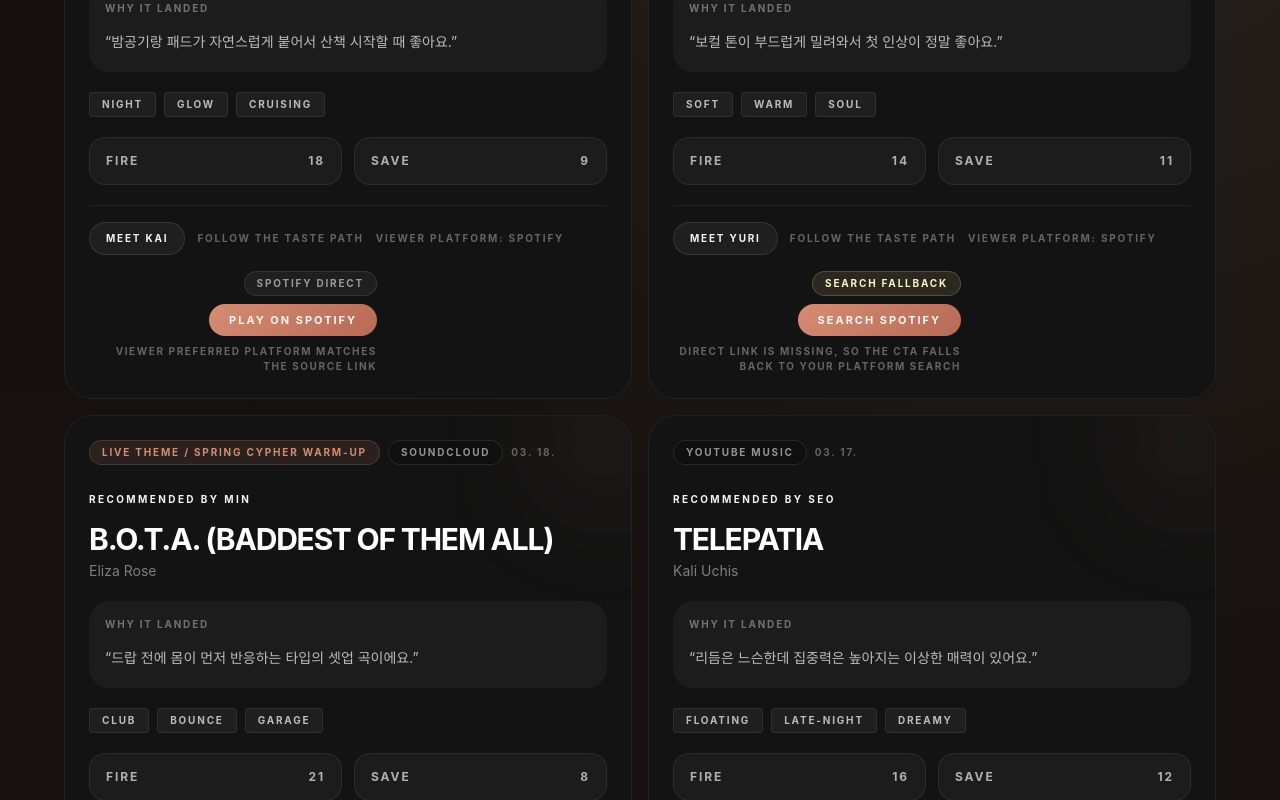
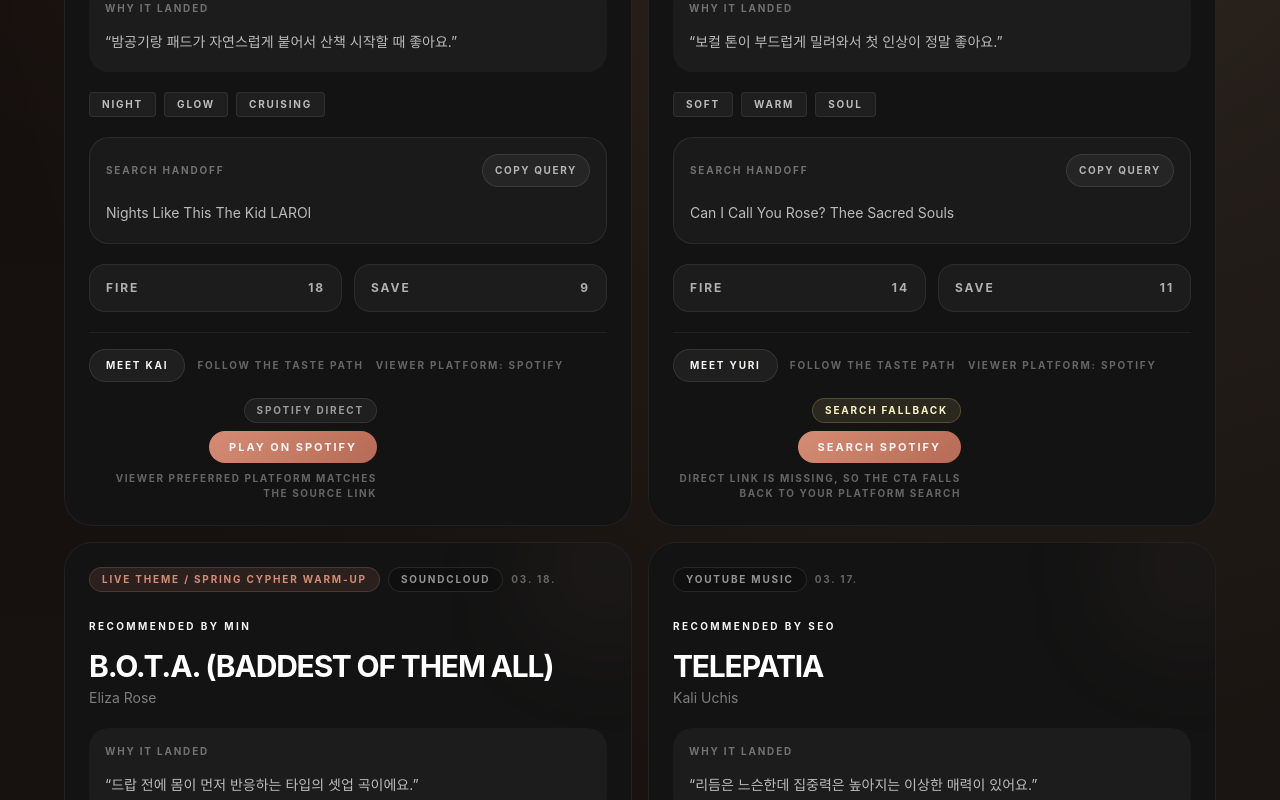
Before and after one commit to MrTMI-0315/onochu, a Next.js app: page /recommendations in a window 1280 px wide. Shown: the part 1320-2120 px from the top of the page. Built offline with nearby package versions, Linux system fonts and the light colour scheme.

Commit message:
feat: expose v0.4 search handoff in ui

```diff
--- a/components/profile-edit-form.tsx
+++ b/components/profile-edit-form.tsx
@@ -68,6 +68,7 @@ export function ProfileEditForm({
     "spotify",
     "apple_music",
     "youtube_music",
+    "melon",
     "soundcloud",
   ];
   const preferredGenreOrder = [
@@ -386,6 +387,7 @@ export function ProfileEditForm({
                       spotify: "Most popular streaming platform",
                       apple_music: "High-quality audio",
                       youtube_music: "Largest music library",
+                      melon: "Korean streaming staple",
                       soundcloud: "Independent artists",
                     };
 
--- a/components/recommendation-card.tsx
+++ b/components/recommendation-card.tsx
@@ -1,5 +1,6 @@
 "use client";
 
+import { useState } from "react";
 import Link from "next/link";
 import { getMemberName, platformLabels } from "@/lib/mock-data";
 import { resolveRecommendationLink } from "@/lib/platform-links";
@@ -34,6 +35,9 @@ export function RecommendationCard({
   onToggleEngagement,
   showEngagementControls = true,
 }: RecommendationCardProps) {
+  const [copyStatus, setCopyStatus] = useState<"idle" | "copied" | "failed">(
+    "idle",
+  );
   const memberName =
     recommendation.memberNickname || getMemberName(recommendation.memberId);
   const memberProfileHref = `/members/${recommendation.memberId}`;
@@ -51,6 +55,9 @@ export function RecommendationCard({
   });
   const initials = memberName.slice(0, 1).toUpperCase();
   const mobileComment = recommendation.mobileComment || recommendation.comment;
+  const searchQuery =
+    recommendation.searchQuery?.trim() ||
+    `${recommendation.trackTitle} ${recommendation.artistName}`.trim();
   const resolvedPlatformLabel = viewerPlatform
     ? platformLabels[viewerPlatform]
     : platformLabels[recommendation.platform];
@@ -72,6 +79,17 @@ export function RecommendationCard({
         "border-[color:rgba(64,81,112,0.35)] bg-[color:rgba(64,81,112,0.18)] text-[color:var(--paper)] shadow-[0_0_30px_rgba(64,81,112,0.14)]",
     },
   ];
+
+  async function handleCopySearchQuery() {
+    try {
+      await navigator.clipboard.writeText(searchQuery);
+      setCopyStatus("copied");
+      window.setTimeout(() => setCopyStatus("idle"), 1600);
+    } catch {
+      setCopyStatus("failed");
+      window.setTimeout(() => setCopyStatus("idle"), 2000);
+    }
+  }
 
   if (mobileSimple) {
     return (
@@ -119,6 +137,28 @@ export function RecommendationCard({
               {tag}
             </span>
           ))}
+        </div>
+
+        <div className="mt-5 rounded-[0.18rem] border border-[rgba(109,66,60,0.12)] bg-[rgba(241,233,210,0.58)] px-4 py-3">
+          <div className="flex items-center justify-between gap-3">
+            <p className="text-[0.8rem] font-semibold uppercase tracking-[0.16em] text-[rgba(64,52,44,0.5)]">
+              Search handoff
+            </p>
+            <button
+              type="button"
+              onClick={handleCopySearchQuery}
+              className="text-[0.82rem] font-semibold text-[var(--primary-strong)]"
+            >
+              {copyStatus === "copied"
+                ? "Copied"
+                : copyStatus === "failed"
+                  ? "Retry copy"
+                  : "Copy query"}
+            </button>
+          </div>
+          <p className="mt-2 text-[0.94rem] leading-6 text-[rgba(64,52,44,0.78)]">
+            {searchQuery}
+          </p>
         </div>
 
         <div className="mt-6 flex items-center justify-between border-t border-[rgba(109,66,60,0.12)] pt-4">
@@ -225,6 +265,26 @@ export function RecommendationCard({
           ))}
         </div>
 
+        <div className="rounded-[1.25rem] border border-white/8 bg-white/3 p-4">
+          <div className="flex flex-wrap items-center justify-between gap-3">
+            <p className="text-[10px] font-bold uppercase tracking-[0.18em] text-white/38">
+              Search handoff
+            </p>
+            <button
+              type="button"
+              onClick={handleCopySearchQuery}
+              className="rounded-full border border-white/10 bg-white/5 px-3 py-2 text-[10px] font-bold uppercase tracking-[0.16em] text-white/65 transition hover:border-[color:rgba(213,140,116,0.28)] hover:text-white"
+            >
+              {copyStatus === "copied"
+                ? "Copied"
+                : copyStatus === "failed"
+                  ? "Retry copy"
+                  : "Copy query"}
+            </button>
+          </div>
+          <p className="mt-3 text-sm leading-7 text-white/70">{searchQuery}</p>
+        </div>
+
         {showEngagementControls ? (
           <div className="grid grid-cols-2 gap-3">
             {engagementButtons.map((button) => (
--- a/components/recommendation-composer.tsx
+++ b/components/recommendation-composer.tsx
@@ -35,6 +35,7 @@ const platformDescriptions: Partial<Record<MusicPlatform, string>> = {
   spotify: "Most popular streaming platform",
   apple_music: "High-quality audio",
   youtube_music: "Largest music library",
+  melon: "Korean streaming staple",
   soundcloud: "Independent artists",
   other: "Bring your own link",
 };
@@ -42,6 +43,7 @@ const mobilePlatformOrder: MusicPlatform[] = [
   "spotify",
   "apple_music",
   "youtube_music",
+  "melon",
   "soundcloud",
 ];
 
@@ -440,8 +442,8 @@ export function RecommendationComposer({
                   </div>
                 ) : (
                   <p className="mt-4 text-[0.96rem] leading-7 text-[rgba(64,52,44,0.62)]">
-                    Add Apple Music, YouTube Music, or SoundCloud links only if you
-                    want cross-platform listeners to jump in faster.
+                    Add Apple Music, YouTube Music, Melon, or SoundCloud links only
+                    if you want cross-platform listeners to jump in faster.
                   </p>
                 )}
                 {errors.alternatePlatformUrls ? (
```
